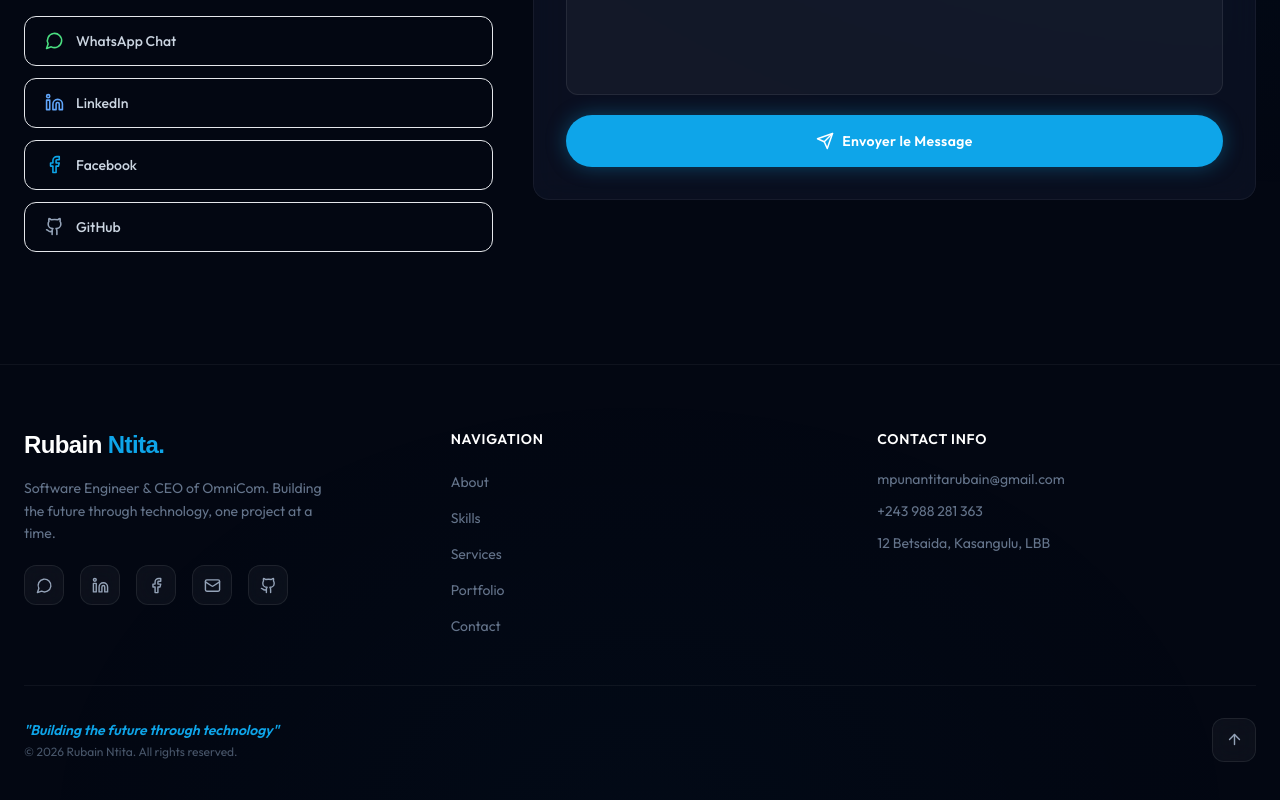
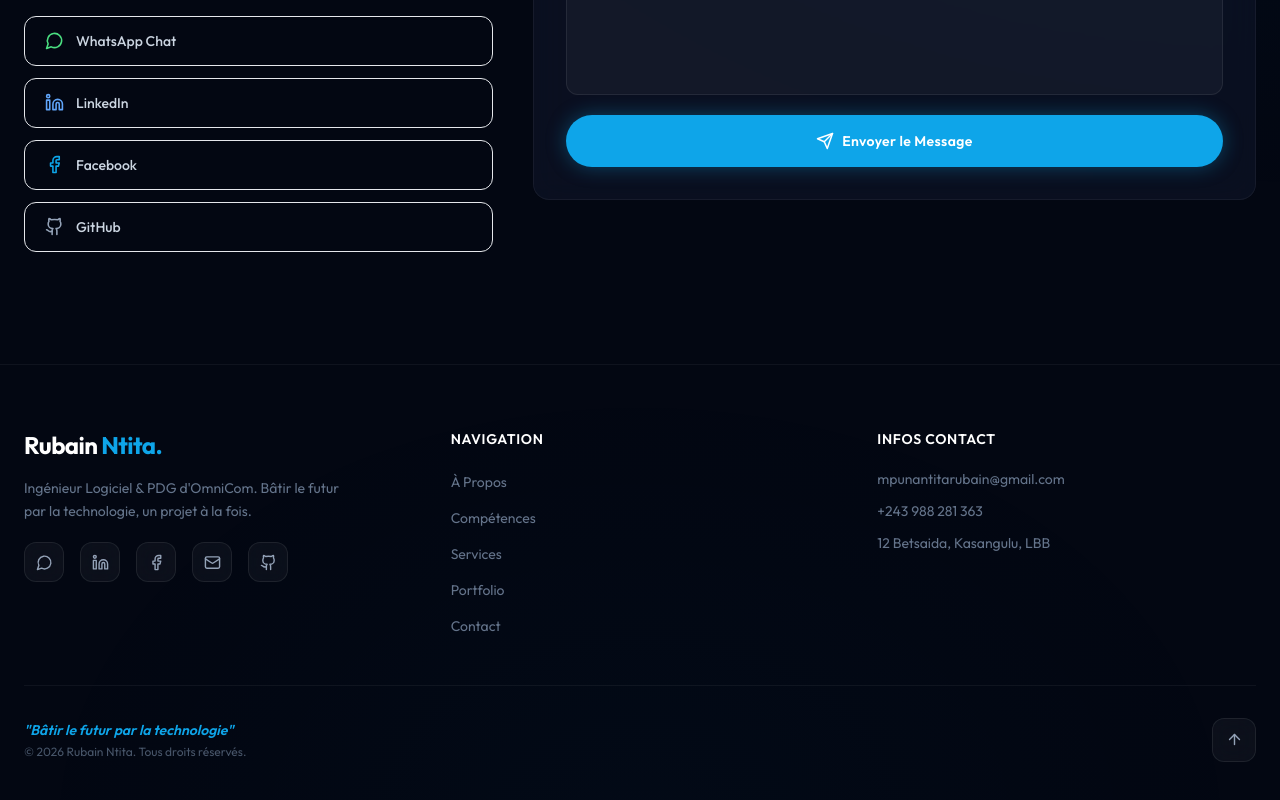
Before and after one commit to 06Rubain/portfolio-rubain, a React (Vite) app: page / in a window 1280 px wide. Shown: the part 7115-7915 px from the top of the page. Built offline with nearby package versions, Linux system fonts and the light colour scheme; no server answers.

Commit message:
Finalizing translation and design polish in the footer

```diff
--- a/src/components/Footer.tsx
+++ b/src/components/Footer.tsx
@@ -1,8 +1,8 @@
 import { MessageCircle, Linkedin, Facebook, Mail, ArrowUp, Github } from 'lucide-react';
 
 const navLinks = [
-  { label: 'About', href: '#about' },
-  { label: 'Skills', href: '#skills' },
+  { label: 'À Propos', href: '#about' },
+  { label: 'Compétences', href: '#skills' },
   { label: 'Services', href: '#services' },
   { label: 'Portfolio', href: '#portfolio' },
   { label: 'Contact', href: '#contact' },
@@ -59,13 +59,13 @@ export default function Footer() {
       <div className="relative max-w-7xl mx-auto px-6 py-16">
         <div className="grid grid-cols-1 md:grid-cols-3 gap-12 mb-12">
           <div>
-            <a href="#" className="text-2xl font-bold tracking-tight mb-4 inline-block" style={{ fontFamily: 'Syne, sans-serif' }}>
+            <a href="#" className="text-2xl font-bold tracking-tight mb-4 inline-block" style={{ fontFamily: 'Outfit, sans-serif' }}>
               <span className="text-white">Rubain</span>
               <span className="text-electric"> Ntita</span>
               <span className="text-electric">.</span>
             </a>
             <p className="text-slate-500 text-sm leading-relaxed mb-5 max-w-xs">
-              Software Engineer &amp; CEO of OmniCom. Building the future through technology, one project at a time.
+              Ingénieur Logiciel & PDG d'OmniCom. Bâtir le futur par la technologie, un projet à la fois.
             </p>
             <div className="flex items-center gap-4">
               {socialLinks.map(({ icon: Icon, href, label, color }) => (
@@ -100,7 +100,7 @@ export default function Footer() {
           </div>
 
           <div>
-            <h4 className="text-white font-semibold mb-5 text-sm uppercase tracking-wider">Contact Info</h4>
+            <h4 className="text-white font-semibold mb-5 text-sm uppercase tracking-wider">Infos Contact</h4>
             <div className="flex flex-col gap-3">
               <a
                 href="mailto:mpunantitarubain@gmail.com"
@@ -124,10 +124,10 @@ export default function Footer() {
         <div className="border-t border-white/5 pt-8 flex flex-col sm:flex-row items-center justify-between gap-4">
           <div className="text-center sm:text-left">
             <p className="text-electric text-sm font-semibold italic mb-1">
-              "Building the future through technology"
+              "Bâtir le futur par la technologie"
             </p>
             <p className="text-slate-600 text-xs">
-              &copy; {new Date().getFullYear()} Rubain Ntita. All rights reserved.
+              &copy; {new Date().getFullYear()} Rubain Ntita. Tous droits réservés.
             </p>
           </div>
 
```
